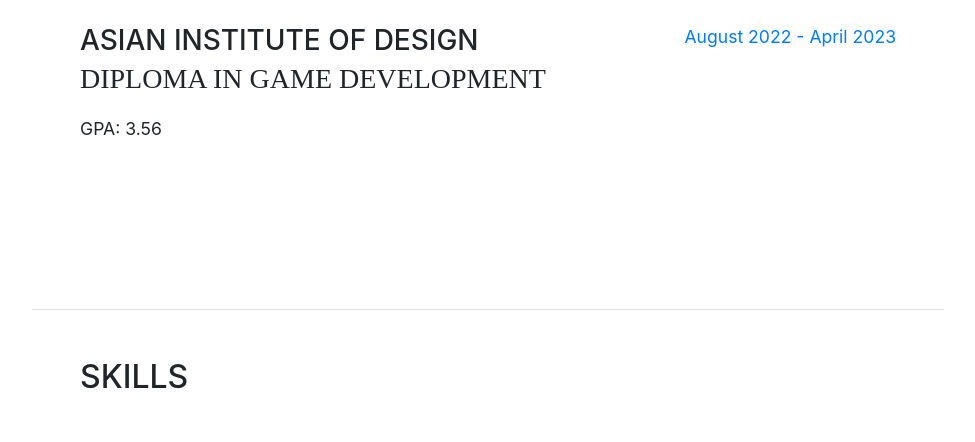
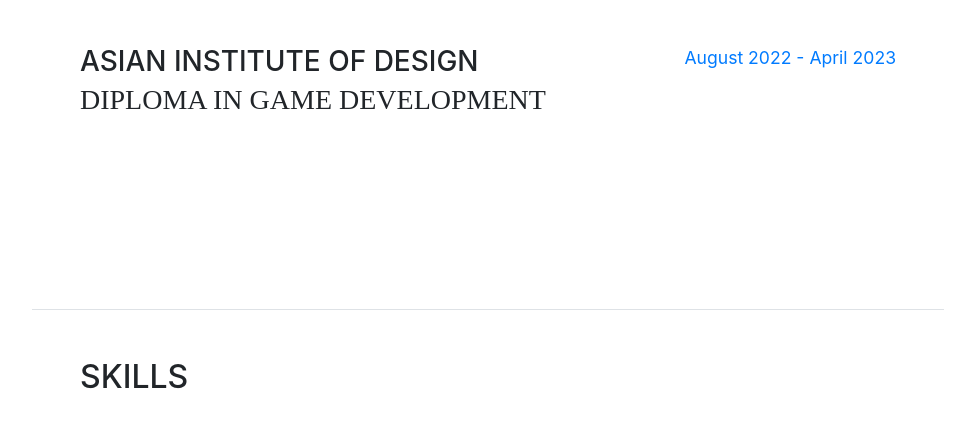
Before and after one commit to Aniket02110/portfolio.github.io, a website with bundled scripts: page index.html in a window 1280 px wide. Shown: the part 2041-2483 px from the top of the page, without its empty margins (288-1263 px from the left). Built offline with nearby package versions, Linux system fonts and the light colour scheme; a web font is replaced by a local one.

Commit message:
grade update

```diff
--- a/index.html
+++ b/index.html
@@ -174,7 +174,7 @@
             <div class="resume-content mr-auto">
               <h3 class="mb-0">Asian Institute of Design</h3>
               <div class="subheading mb-3">Diploma in Game Development</div>
-              <p>GPA: 3.56</p>
+              <p><!--GPA: 3.56--></p>
             </div>
             <div class="resume-date text-md-right">
               <span class="text-primary">August 2022 - April 2023</span>
```
